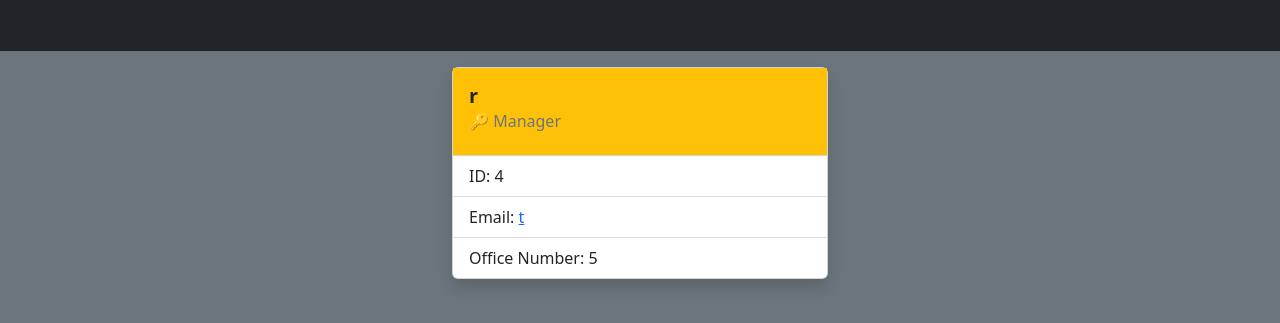
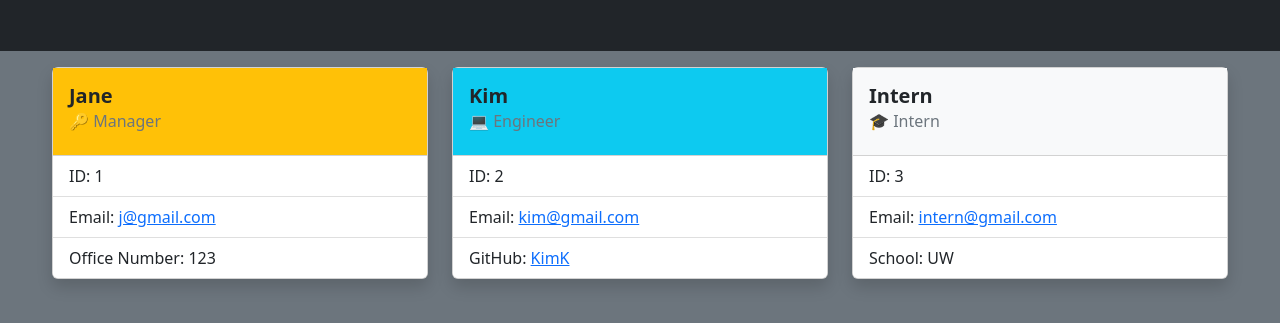
Before and after one commit to LonelyMitoc/project-member-card, a website: page dist/index.html in a window 1280 px wide. Shown: the part 101-424 px from the top of the page. Drawn offline with nearby package versions, Linux system fonts and the light colour scheme.

Commit message:
readme edit

```diff
--- a/dist/index.html
+++ b/dist/index.html
@@ -16,15 +16,43 @@
                 <div class="col-12 col-md-6 col-xl-4">
                     <div class="card mx-auto mt-3 shadow">
                         <div class="card-body bg-warning">
-                        <h5 class="card-title fw-bold">r</h5>
+                        <h5 class="card-title fw-bold">Jane</h5>
                         <h6 class="card-subtitle mb-2 text-muted">&#128273 Manager</h6>
                         </div>
                         <ul class="list-group list-group-flush">
-                            <li class="list-group-item">ID: 4</li>
-                            <li class="list-group-item">Email: <a href="mailto:t">t</a></li>
-                            <li class="list-group-item">Office Number: 5</li>
+                            <li class="list-group-item">ID: 1</li>
+                            <li class="list-group-item">Email: <a href="mailto:j@gmail.com">j@gmail.com</a></li>
+                            <li class="list-group-item">Office Number: 123</li>
                         </ul>
 
+                    </div>
+                </div>
+
+            <div class="col-12 col-md-6 col-xl-4">
+                    <div class="card mx-auto mt-3 shadow">
+                        <div class="card-body bg-info">
+                        <h5 class="card-title fw-bold">Kim</h5>
+                        <h6 class="card-subtitle mb-2 text-muted">&#128187 Engineer</h6>
+                        </div>
+                        <ul class="list-group list-group-flush">
+                            <li class="list-group-item">ID: 2</li>
+                            <li class="list-group-item">Email: <a href="mailto:kim@gmail.com">kim@gmail.com</a></li>
+                            <li class="list-group-item">GitHub: <a href="https://github.com/KimK">KimK</a></li>
+                        </ul>
+                    </div>
+                </div>
+
+            <div class="col-12 col-md-6 col-xl-4">
+                    <div class="card mx-auto mt-3 shadow">
+                        <div class="card-body bg-light">
+                        <h5 class="card-title fw-bold">Intern</h5>
+                        <h6 class="card-subtitle mb-2 text-muted">&#127891 Intern</h6>
+                        </div>
+                        <ul class="list-group list-group-flush">
+                            <li class="list-group-item">ID: 3</li>
+                            <li class="list-group-item">Email: <a href="mailto:intern@gmail.com">intern@gmail.com</a></li>
+                            <li class="list-group-item">School: UW</li>
+                        </ul>
                     </div>
                 </div>
 
```
Also changed, not shown: README.md.
